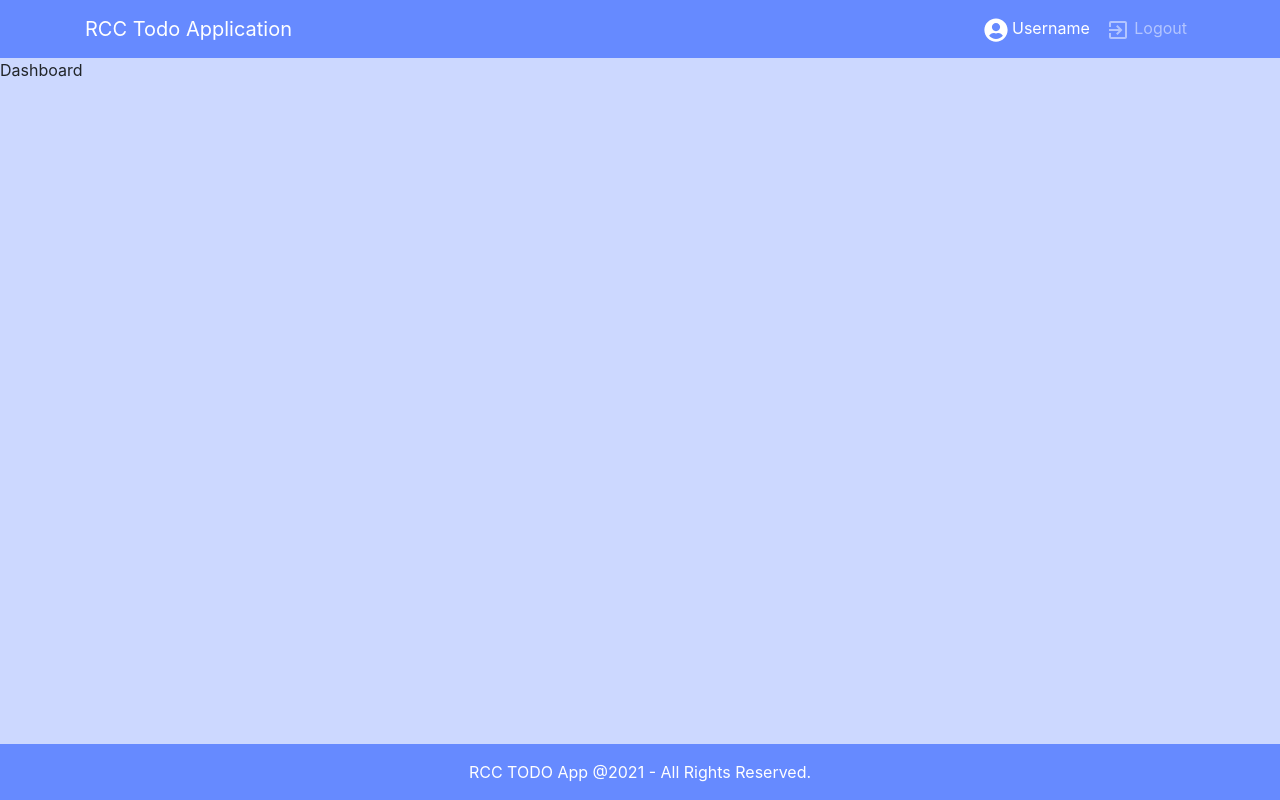
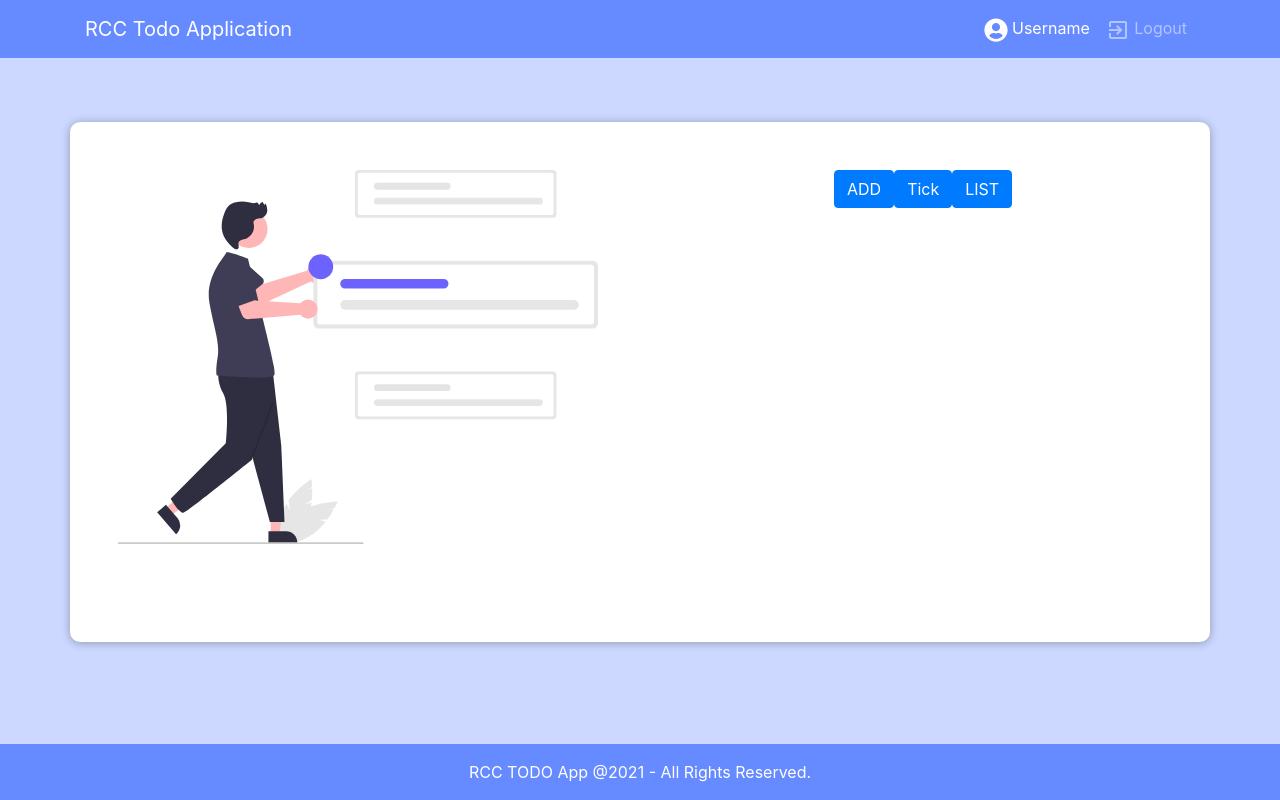
Before and after one commit to RCC-MRU/todo-app-frontend, a React (Create React App) app: page /dashboard in a window 1280 px wide. Built offline with nearby package versions, Linux system fonts and the light colour scheme.

Commit message:
dashboard page

```diff
--- a/src/Components/DashBoardComponent.jsx
+++ b/src/Components/DashBoardComponent.jsx
@@ -2,10 +2,27 @@ import React from 'react'
 
 const DashBoardComponent = () => {
   return (
-    <div>
-      Dashboard
-    </div>
+    <React.Fragment>
+      <div className="container white-box">
+        <div className="row">
+          <div className="col-md-8 m-0">
+            <img
+              src={process.env.PUBLIC_URL + "/images/dashBoard.svg"}
+              alt="Homepage"
+              className="img-fluid "
+              width="70%"
+              height= "70%"
+            />
+          </div>
+          <div className="col-md-4">
+            <button type="button" class="btn btn-primary">ADD</button>
+            <button type="button" class="btn btn-primary">Tick</button>
+            <button type="button" class="btn btn-primary ">LIST</button>
+        </div>
+      </div>
+      </div>
+    </React.Fragment>
   )
-}
+};
 
 export default DashBoardComponent
--- a/src/Styles/Index.css
+++ b/src/Styles/Index.css
@@ -14,6 +14,7 @@ body {
 }
 
 .white-box {
+
   background-color: var(--white-color);
   border-radius: 10px;
   box-shadow: 0 1px 10px rgba(0, 0, 0, 0.3);
@@ -46,6 +47,10 @@ body {
   font-weight: 600;
 }
 
+.btn-btn-primary{
+  border-radius: 50px;
+}
+
 
 /* ==================== Header ==================== */
 
```
Also changed, not shown: public/images/dashBoard.svg (added), 1 other file (tests, documents, lock files or other folders).
